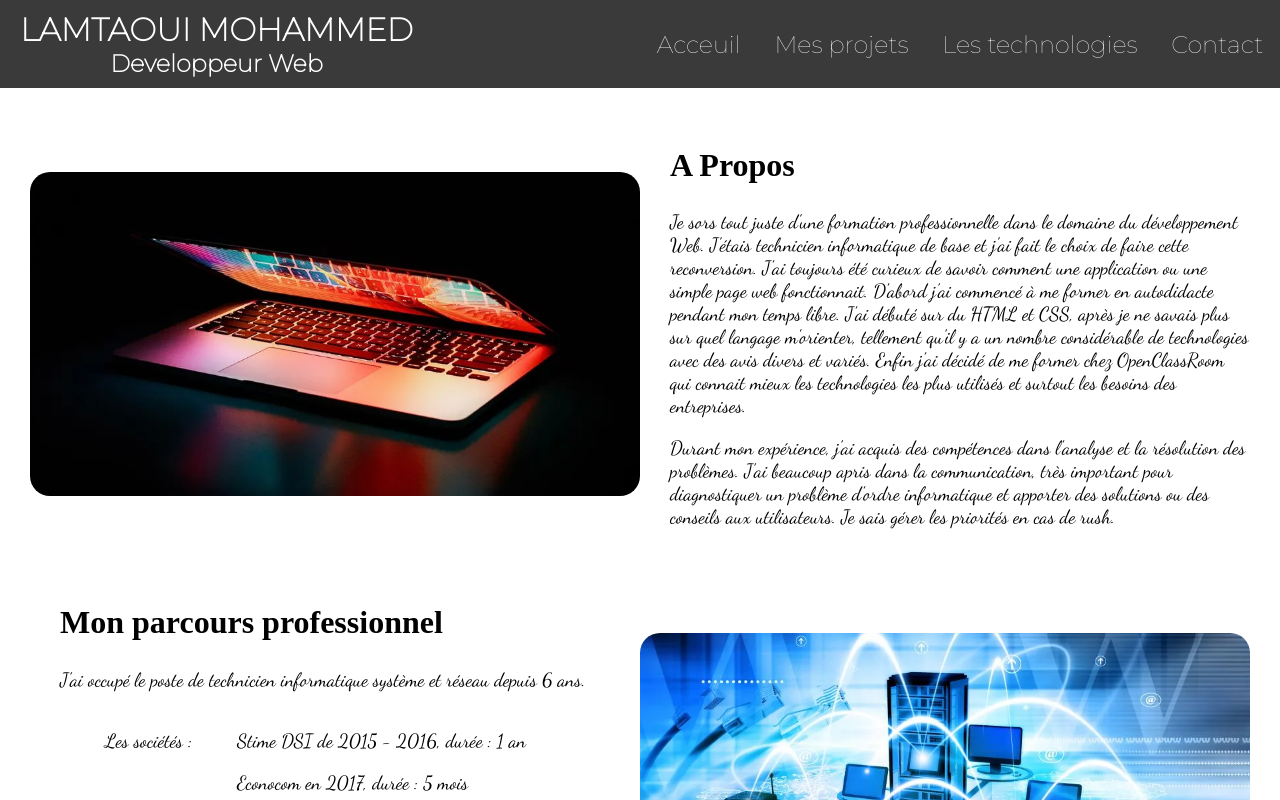
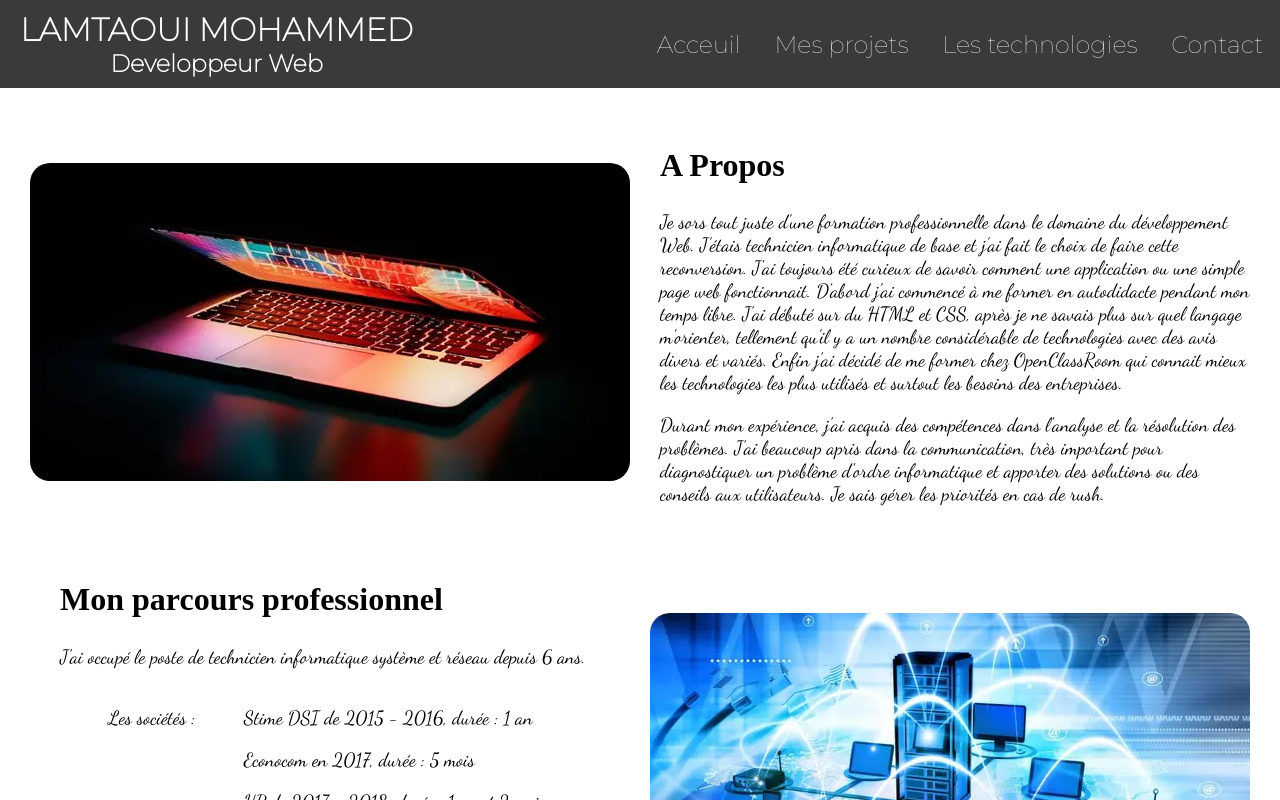
Before and after one commit to lamOpenclassroom/portfolio, a React (Create React App) app: page / in a window 1280 px wide. Shown: the top 800 px of the page. Built offline with nearby package versions, Linux system fonts and the light colour scheme.

Commit message:
changing format image webp + define size of text bloc

```diff
--- a/src/assets/style/detail.scss
+++ b/src/assets/style/detail.scss
@@ -54,6 +54,8 @@
         list-style-type: none;
         color: #000;
         text-decoration: none;
+        width: 600px;
+        height: auto;
         h1{
             font-size: 1.7rem;
         }
--- a/src/assets/style/propos.scss
+++ b/src/assets/style/propos.scss
@@ -4,6 +4,7 @@
     display: flex;
     margin: 30px;
     align-items: center;
+    justify-content: space-between;
     p{
         font-family: 'Dancing Script', cursive;
     }
@@ -15,8 +16,8 @@
     }
     .presentation{
         margin-left: 30px;
-        width: 50%;
-        height: 50%;
+        width: 600px;
+        height: auto;
     }
     .bloc-soc{
         display: flex;
```
Also changed, not shown: src/assets/image/IT.webp, src/assets/image/hero.webp.
